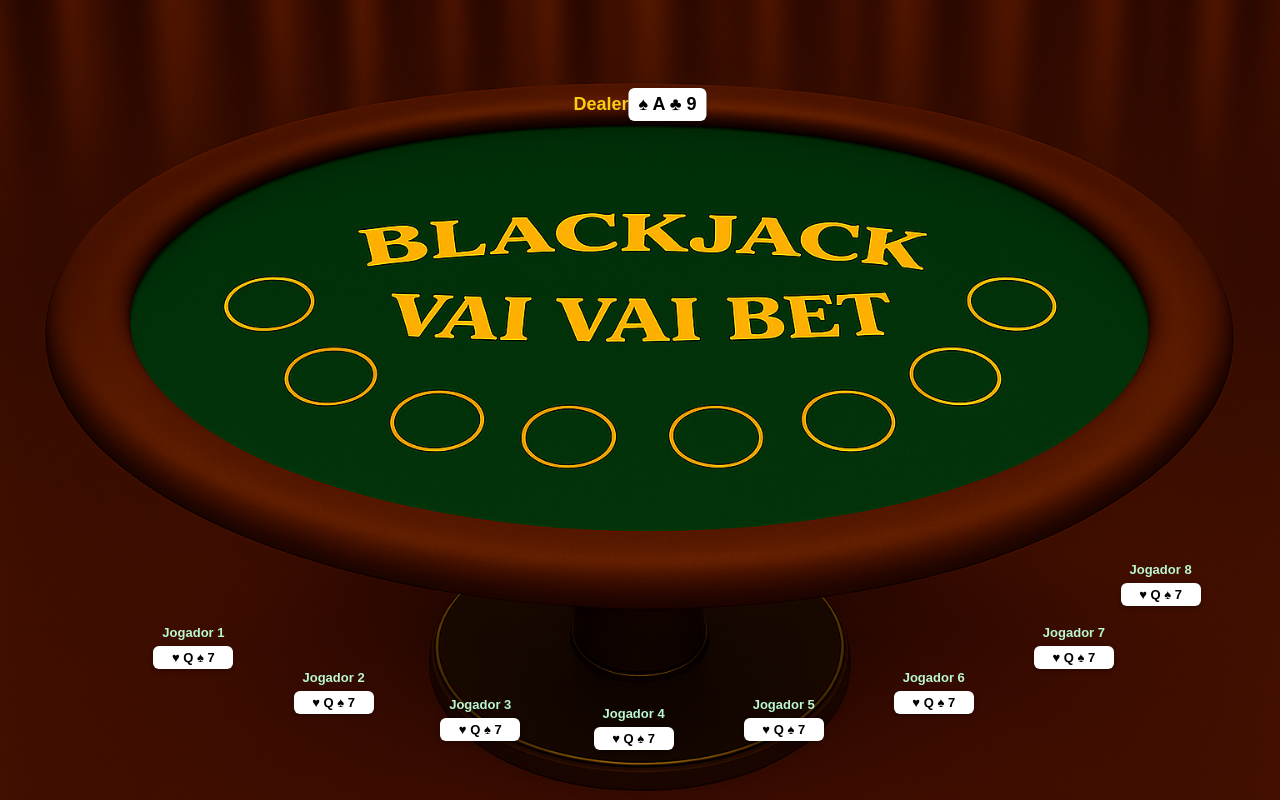
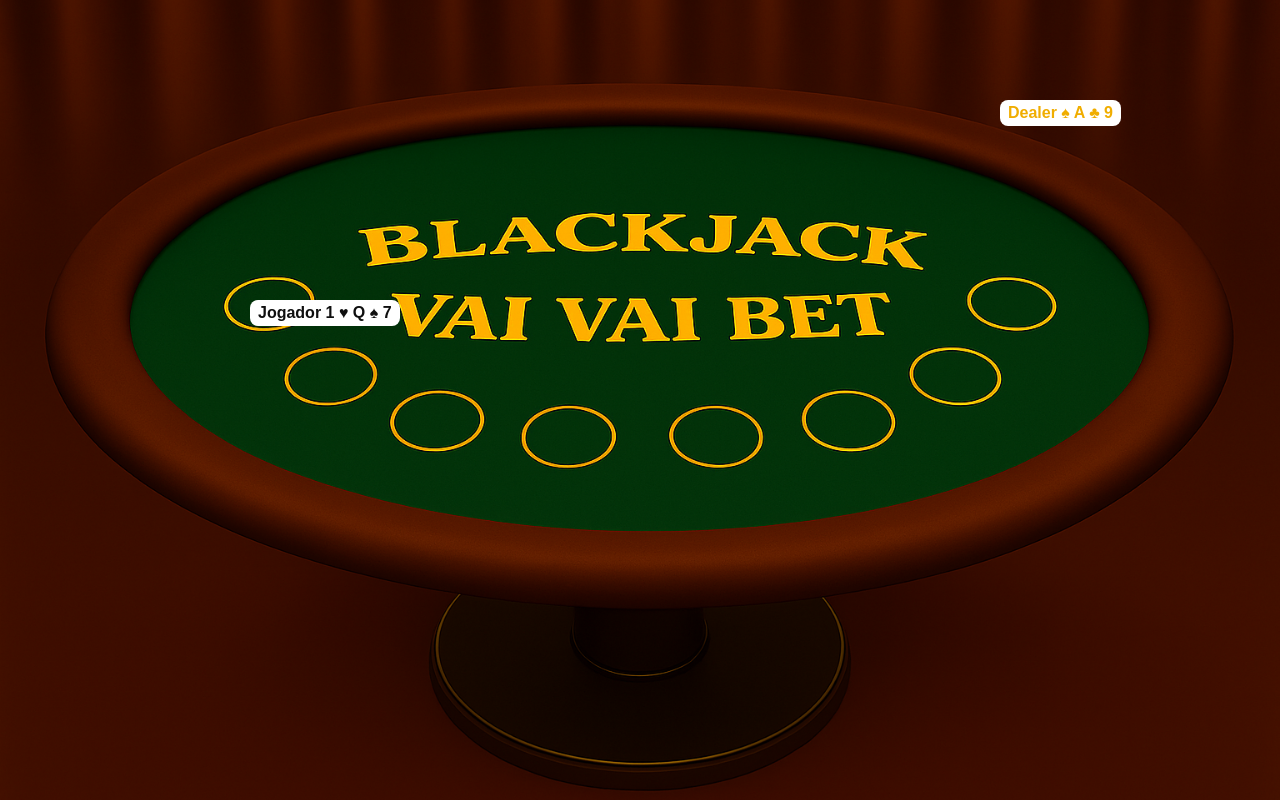
Before and after one commit to blinbingo/kombi, a Next.js app: page /blackjack in a window 1280 px wide. Built offline with nearby package versions, Linux system fonts and the light colour scheme.

Commit message:
Update index.js

```diff
--- a/pages/blackjack/index.js
+++ b/pages/blackjack/index.js
@@ -1,102 +1,56 @@
-
 import React from "react";
 import Image from "next/image";
 
-export default function Blackjack() {
-  const jogadores = [
-    "Jogador 1", "Jogador 2", "Jogador 3", "Jogador 4",
-    "Jogador 5", "Jogador 6", "Jogador 7", "Jogador 8"
-  ];
-
-  const posicoes = [
-    { top: "80.90%", left: "15.11%" },
-    { top: "86.52%", left: "26.06%" },
-    { top: "89.89%", left: "37.52%" },
-    { top: "91.01%", left: "49.50%" },
-    { top: "89.89%", left: "61.23%" },
-    { top: "86.52%", left: "72.95%" },
-    { top: "80.90%", left: "83.90%" },
-    { top: "73.03%", left: "90.67%" }
-  ];
-
+export default function MesaBlackjack() {
   return (
     <div
       style={{
         position: "relative",
         width: "100vw",
         height: "100vh",
-        backgroundColor: "#000",
-        overflow: "hidden"
+        overflow: "hidden",
       }}
     >
       <Image
         src="/blackjack/mesa.png"
         alt="Mesa de Blackjack"
-        fill
-        style={{
-          objectFit: "cover"
-        }}
+        layout="fill"
+        objectFit="cover"
+        quality={100}
         priority
       />
 
+      {/* Dealer */}
       <div
         style={{
           position: "absolute",
-          top: "10%",
-          left: "50%",
-          transform: "translateX(-50%)",
-          color: "#facc15",
+          top: 100,
+          left: 1000,
+          backgroundColor: "white",
+          padding: "4px 8px",
+          borderRadius: 8,
           fontWeight: "bold",
-          textAlign: "center",
-          fontSize: "18px"
+          color: "#f0ad00",
         }}
       >
-        Dealer
-        <div
-          style={{
-            marginTop: "8px",
-            backgroundColor: "#fff",
-            padding: "6px 10px",
-            borderRadius: "6px",
-            boxShadow: "0 2px 4px rgba(0,0,0,0.3)",
-            display: "inline-block",
-            color: "#000"
-          }}
-        >
-          ♠ A ♣ 9
-        </div>
+        Dealer ♠ A ♣ 9
       </div>
 
-      {jogadores.map((nome, i) => (
-        <div
-          key={i}
-          style={{
-            position: "absolute",
-            top: posicoes[i].top,
-            left: posicoes[i].left,
-            transform: "translate(-50%, -50%)",
-            textAlign: "center",
-            color: "#bbf7d0",
-            fontWeight: "bold",
-            fontSize: "13px",
-            width: "80px"
-          }}
-        >
-          {nome}
-          <div
-            style={{
-              marginTop: "6px",
-              backgroundColor: "#fff",
-              padding: "4px 8px",
-              borderRadius: "6px",
-              boxShadow: "0 2px 4px rgba(0,0,0,0.3)",
-              color: "#000"
-            }}
-          >
-            ♥ Q ♠ 7
-          </div>
-        </div>
-      ))}
+      {/* Jogador 1 */}
+      <div
+        style={{
+          position: "absolute",
+          top: 300,
+          left: 250,
+          backgroundColor: "white",
+          padding: "4px 8px",
+          borderRadius: 8,
+          fontWeight: "bold",
+          color: "#0f0f0f",
+        }}
+      >
+        Jogador 1 ♥ Q ♠ 7
+      </div>
     </div>
   );
 }
```
